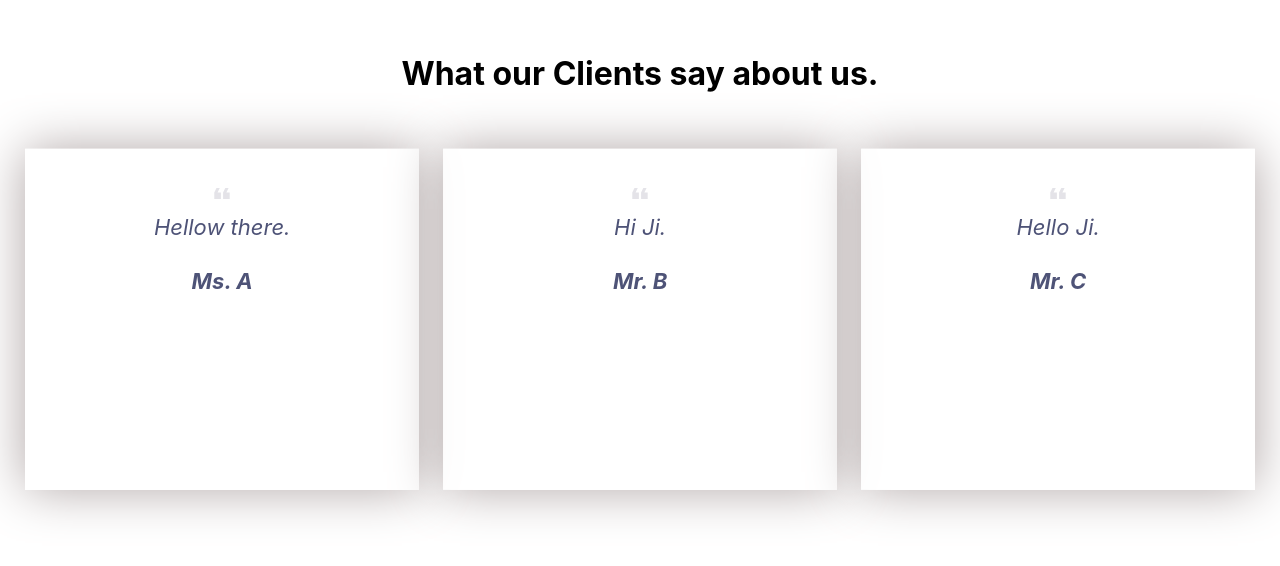
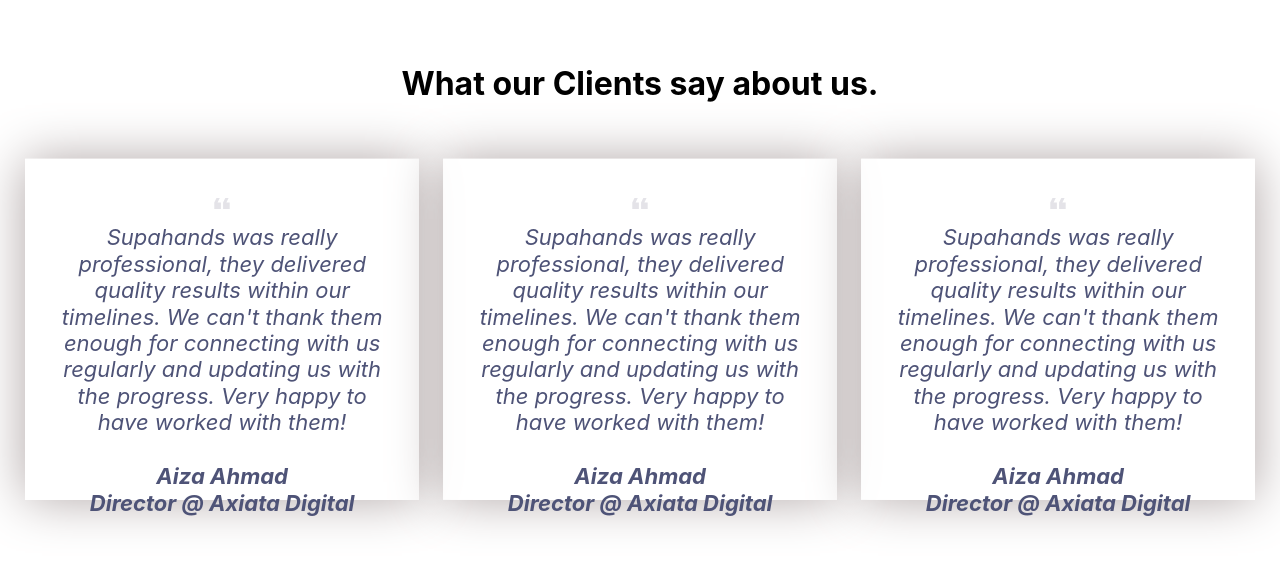
Before and after one commit to D3nii/React-Projects, a React (Create React App) app in the folder prox/: page / in a window 1280 px wide. Shown: the part 3213-3779 px from the top of the page. Built offline with nearby package versions, Linux system fonts and the light colour scheme.

Commit message:
Update App.js

```diff
--- a/prox/src/App.js
+++ b/prox/src/App.js
@@ -61,25 +61,27 @@ function App() {
       <br />
       <br />
       <br />
-
+      <div id="Testimonial">
         <h1>What our Clients say about us.</h1>
         <Testionials
-        message="Hellow there."
-        imageUrl="https://i.ytimg.com/vi/Z4ph23FCcLQ/hqdefault.jpg"
-        name="Ms. A"
+          message="
+        Supahands was really professional, they delivered quality results within our timelines. We can't thank them enough for connecting with us regularly and updating us with the progress. Very happy to have worked with them! "
+          name="Aiza Ahmad"
+          desig="Director @ Axiata Digital"
         />
-
         <Testionials
-        message="Hi Ji."
-        imageUrl="https://i.ytimg.com/vi/Z4ph23FCcLQ/hqdefault.jpg"
-        name="Mr. B"
+          message="
+        Supahands was really professional, they delivered quality results within our timelines. We can't thank them enough for connecting with us regularly and updating us with the progress. Very happy to have worked with them! "
+          name="Aiza Ahmad"
+          desig="Director @ Axiata Digital"
         />
-
         <Testionials
-        message="Hello Ji."
-        imageUrl="https://i.ytimg.com/vi/Z4ph23FCcLQ/hqdefault.jpg"
-        name="Mr. C"
+          message="
+        Supahands was really professional, they delivered quality results within our timelines. We can't thank them enough for connecting with us regularly and updating us with the progress. Very happy to have worked with them! "
+          name="Aiza Ahmad"
+          desig="Director @ Axiata Digital"
         />
+      </div>
 
       <br />
       <br />
```
Lines whose indentation alone changed are shown as unchanged.
